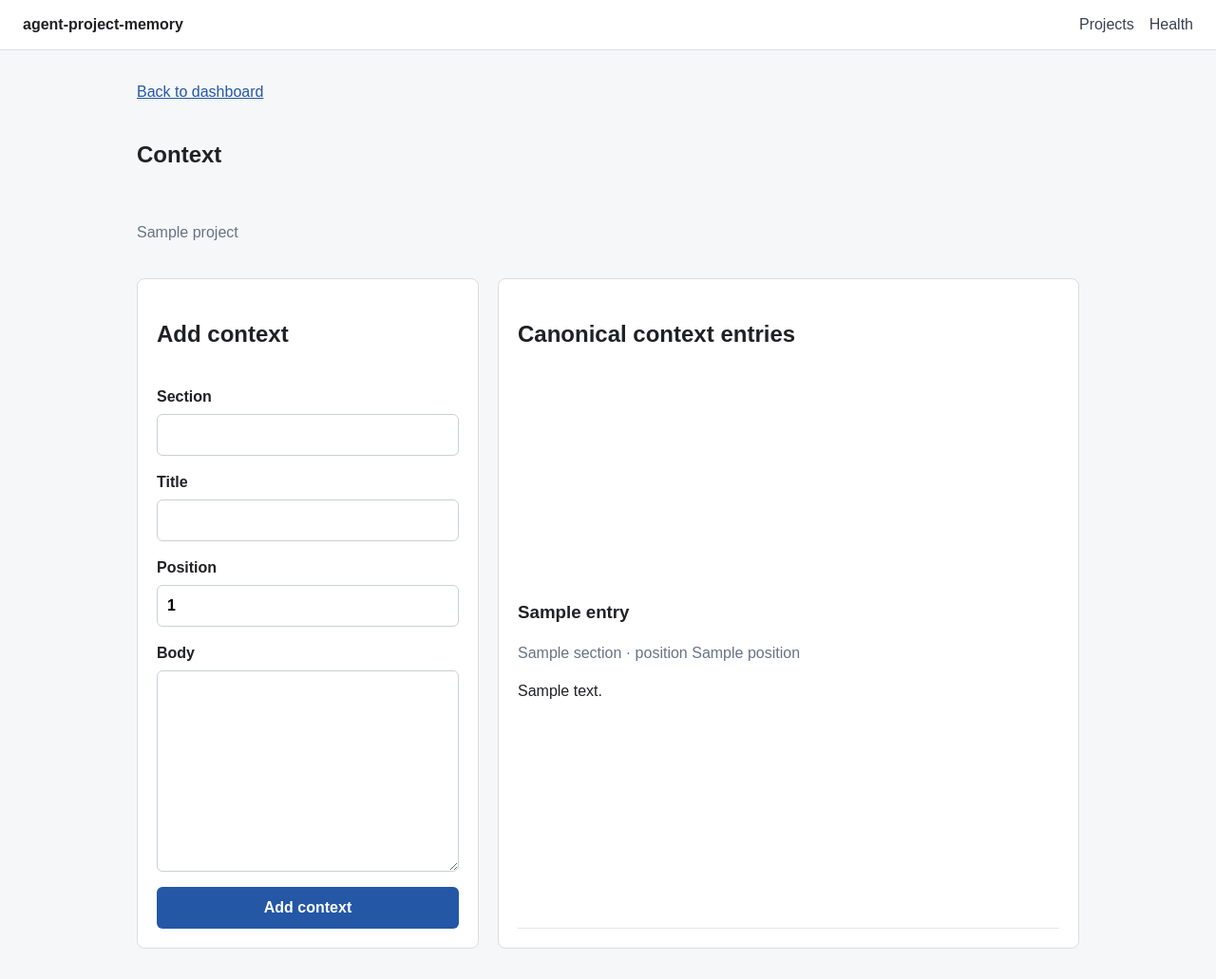
After one commit to jaoushingan88/agent-project-memory, a Flask app: template src/agent_project_memory/templates/context.html in a window 1280 px wide. The commit adds this page. Shown: the whole page at 95% size. Run offline with Flask 3, Linux system fonts and the light colour scheme; the template is opened without the code that fills it: most values are stand-ins (such as "Sample title", 1, 10 or a date in 2020); parts of the project's set-up code (start-up, migrations or seed data) failed here and were passed over.

Commit message:
Add context web page

```diff
--- a/src/agent_project_memory/app.py
+++ b/src/agent_project_memory/app.py
@@ -11,6 +11,7 @@ from .api import api, register_error_handlers
 from .db import get_database, init_app, init_database
 from .repositories import (
     create_project,
+    create_context_entry,
     get_project,
     list_agent_logs,
     list_context_entries,
@@ -77,6 +78,42 @@ def create_app(test_config=None):
         }
         return render_template("project_dashboard.html", project=project, counts=counts)
 
+    @app.get("/projects/<int:project_id>/context")
+    def context_page(project_id):
+        connection = get_database()
+        project = get_project(connection, project_id)
+        if project is None:
+            return render_template("not_found.html"), 404
+        return render_template(
+            "context.html",
+            project=project,
+            context_entries=list_context_entries(connection, project_id),
+        )
+
+    @app.post("/projects/<int:project_id>/context")
+    def create_context_view(project_id):
+        connection = get_database()
+        project = get_project(connection, project_id)
+        if project is None:
+            return render_template("not_found.html"), 404
+        try:
+            create_context_entry(
+                connection,
+                project_id=project_id,
+                section=request.form.get("section", "").strip(),
+                title=request.form.get("title", "").strip(),
+                body=request.form.get("body", "").strip(),
+                position=int(request.form.get("position", "0")),
+            )
+        except (sqlite3.IntegrityError, ValueError):
+            return render_template(
+                "context.html",
+                project=project,
+                context_entries=list_context_entries(connection, project_id),
+                error="Context entries require a unique section and numeric position.",
+            ), 400
+        return redirect(url_for("context_page", project_id=project_id))
+
     return app
 
 
--- a/src/agent_project_memory/static/styles.css
+++ b/src/agent_project_memory/static/styles.css
@@ -122,6 +122,20 @@ a {
   text-decoration: none;
 }
 
+.record-list {
+  display: grid;
+  gap: 14px;
+}
+
+.record {
+  border-bottom: 1px solid #e4e7eb;
+  padding-bottom: 14px;
+}
+
+.record h3 {
+  margin-bottom: 4px;
+}
+
 label {
   display: grid;
   font-weight: 700;
--- /dev/null
+++ b/src/agent_project_memory/templates/context.html
@@ -0,0 +1,54 @@
+{% extends "base.html" %}
+
+{% block title %}Context - {{ project.name }}{% endblock %}
+
+{% block content %}
+  <section class="stack page-header">
+    <a href="{{ url_for('project_dashboard', project_id=project.id) }}">Back to dashboard</a>
+    <h1>Context</h1>
+    <p class="muted">{{ project.name }}</p>
+  </section>
+
+  <section class="grid-two">
+    <div class="panel stack">
+      <h2>Add context</h2>
+      {% if error %}<p class="error">{{ error }}</p>{% endif %}
+      <form class="stack" method="post" action="{{ url_for('create_context_view', project_id=project.id) }}">
+        <label>
+          Section
+          <input name="section" required>
+        </label>
+        <label>
+          Title
+          <input name="title" required>
+        </label>
+        <label>
+          Position
+          <input name="position" type="number" min="1" value="1" required>
+        </label>
+        <label>
+          Body
+          <textarea name="body" rows="8" required></textarea>
+        </label>
+        <button type="submit">Add context</button>
+      </form>
+    </div>
+
+    <div class="panel stack">
+      <h2>Canonical context entries</h2>
+      {% if context_entries %}
+        <div class="record-list">
+          {% for entry in context_entries %}
+            <article class="record">
+              <h3>{{ entry.title }}</h3>
+              <p class="muted">{{ entry.section }} · position {{ entry.position }}</p>
+              <p>{{ entry.body }}</p>
+            </article>
+          {% endfor %}
+        </div>
+      {% else %}
+        <p class="muted">No context entries yet.</p>
+      {% endif %}
+    </div>
+  </section>
+{% endblock %}
--- a/src/agent_project_memory/templates/project_dashboard.html
+++ b/src/agent_project_memory/templates/project_dashboard.html
@@ -14,7 +14,7 @@
   <section class="panel stack">
     <h2>Project dashboard</h2>
     <div class="metric-grid">
-      <a class="metric" href="{{ url_for('project_dashboard', project_id=project.id) }}#context">
+      <a class="metric" href="{{ url_for('context_page', project_id=project.id) }}">
         <strong>{{ counts.context }}</strong>
         <span>Context</span>
       </a>
@@ -44,7 +44,7 @@
   <section class="panel stack">
     <h2>Sections</h2>
     <div class="section-links">
-      <a id="context" href="{{ url_for('project_dashboard', project_id=project.id) }}#context">Context</a>
+      <a id="context" href="{{ url_for('context_page', project_id=project.id) }}">Context</a>
       <a id="decisions" href="{{ url_for('project_dashboard', project_id=project.id) }}#decisions">Decisions</a>
       <a id="questions" href="{{ url_for('project_dashboard', project_id=project.id) }}#questions">Open questions</a>
       <a id="glossary" href="{{ url_for('project_dashboard', project_id=project.id) }}#glossary">Glossary</a>
```
Also changed, not shown: STATUS.md (+41 -2 lines), TASKS.md (+2 -2 lines), tests/test_app.py (+23 -0 lines).
